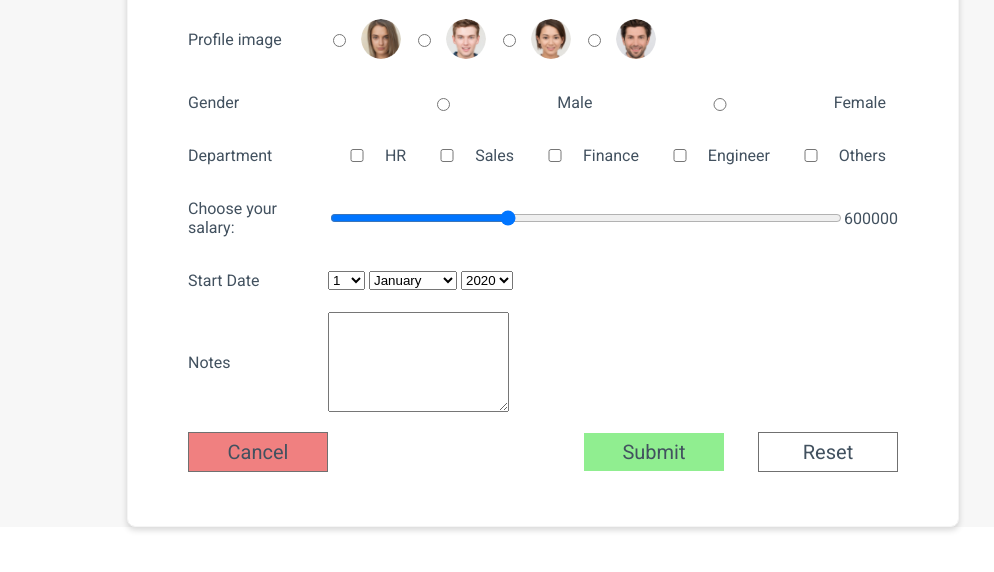
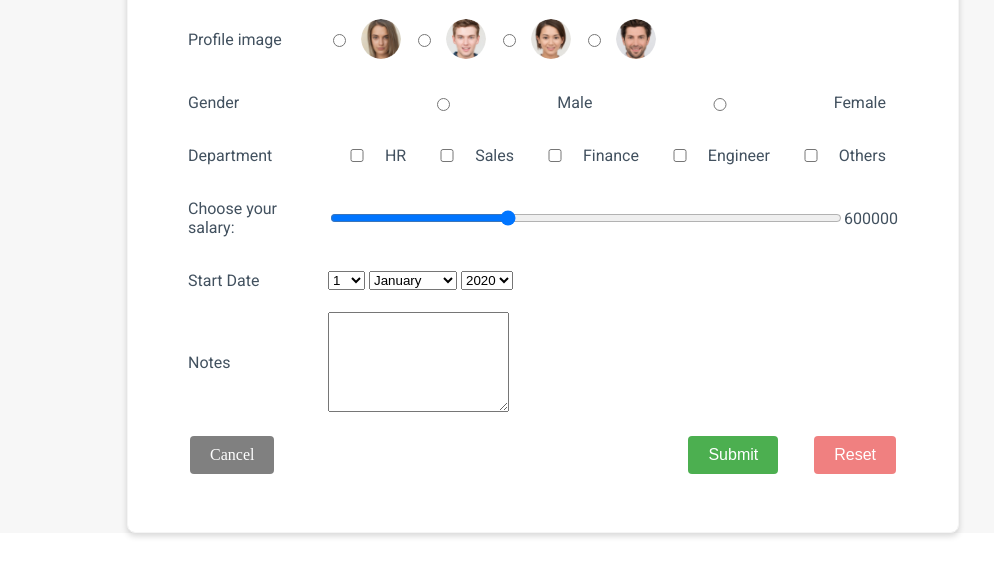
Before and after one commit to Sudarshangaikwad77/Emp_Payroll_Application, a plain HTML site: page index.html in a window 1280 px wide. Shown: the part 228-800 px from the top of the page, without its empty margins (97-1091 px from the left). Drawn offline with Linux system fonts and the light colour scheme.

Commit message:
Added code for set button style

```diff
--- a/index.html
+++ b/index.html
@@ -125,30 +125,29 @@ margin-top: 20px;
 }
 
 .button {
-font-size: 20px;
-font-family: Roboto;
-letter-spacing: 0px;
-color: #42515f;
-opacity: 1;
-background: transparent;
-border: none;
-font-weight: 400;
-min-width: 140px;
-padding: 7px 7px;
-border: 1px solid #707070;
-cursor: pointer;
-}
+      background-color: lightcoral;
+      border: none;
+      color: white;
+      padding: 10px 20px;
+      text-align: center;
+      display: inline-block;
+      font-size: 16px;
+      margin: 4px 2px;
+      cursor: pointer;
+      border-radius: 4px;
+    }
+
 
 .submitButton {
 border: none;
-background-color:lightgreen;
+background-color: #4CAF50;
 margin-right: 30px;
 }
 
 .cancelButton {
-/* margin-left: 140px; */
+
 text-decoration: none;
-background-color: lightcoral;
+background-color: #808080;
 text-align: center;
 }
 
@@ -249,15 +248,15 @@ name="name" placeholder="Your name. ." required>
 
                 <div class="row-content">
                     <label class="label text" for="department">Department</label>
-                    <input class="checkbox" type="checkbox" id="hr" name="hr" value="HR" required>
+                    <input class="checkbox" type="checkbox" id="hr" name="hr" value="HR" >
                     <label class="text" for="hr">HR</label>
-                    <input class="checkbox" type="checkbox" id="sales" name="sales" value="Sales" required>
+                    <input class="checkbox" type="checkbox" id="sales" name="sales" value="Sales" >
                     <label class="text" for="sales">Sales</label>
-                    <input class="checkbox" type="checkbox" id="finance" name="finance" value="Finance"required>
+                    <input class="checkbox" type="checkbox" id="finance" name="finance" value="Finance">
                     <label class="text" for="finance">Finance</label>
-                    <input class="checkbox" type="checkbox" id="engineer" name="engineer" value="Engineer" required>
+                    <input class="checkbox" type="checkbox" id="engineer" name="engineer" value="Engineer" >
                     <label class="text" for="engineer">Engineer</label>
-                    <input class="checkbox" type="checkbox" id="others" name="others" value="Others" required>
+                    <input class="checkbox" type="checkbox" id="others" name="others" value="Others">
                     <label class="text" for="others">Others</label>
                     </div>
 
```
